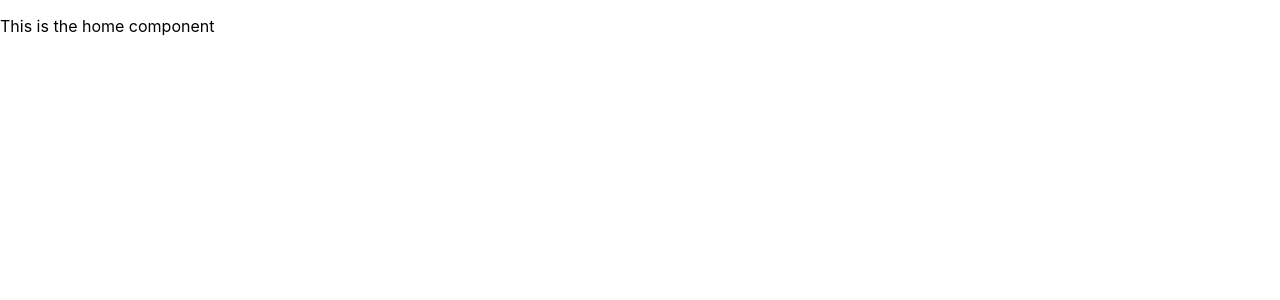
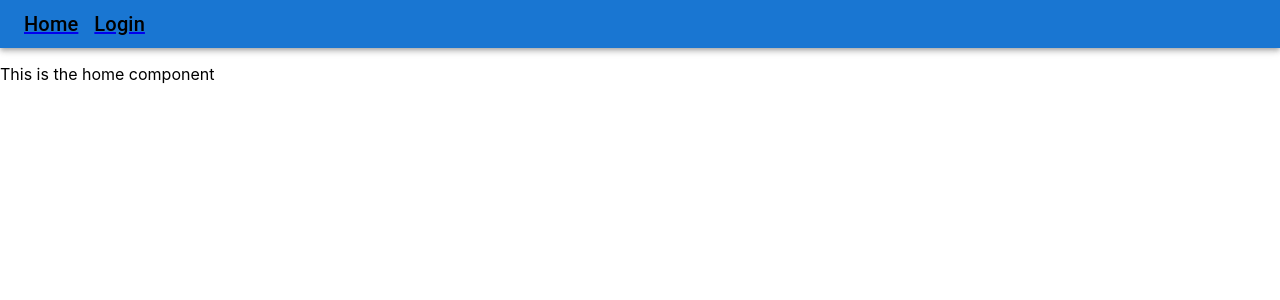
Before and after one commit to linh-vup/ga-project-4-frontend, a React (Create React App) app: page / in a window 1280 px wide. Shown: the top 300 px of the page. Built offline with nearby package versions, Linux system fonts and the light colour scheme.

Commit message:
add navbar component

```diff
--- a/src/App.js
+++ b/src/App.js
@@ -2,13 +2,15 @@
 
 import Home from './components/Home';
 import Login from './components/Login';
+import Navbar from './components/Navbar';
 
 function App() {
   return (
     <Router>
+      <Navbar />
       <Routes>
         <Route path='/' element={<Home />} />
-        <Route path='/login/' element={<Login />} />
+        <Route path='/login' element={<Login />} />
       </Routes>
     </Router>
   );
--- /dev/null
+++ b/src/components/Navbar.js
@@ -0,0 +1,33 @@
+import { AppBar, Box, Toolbar, Typography } from '@mui/material';
+import { useNavigate, Link } from 'react-router-dom';
+
+export default function Navbar() {
+  return (
+    <Box sx={{ flexgrow: 1 }}>
+      <AppBar position='static'>
+        <Toolbar variant='dense' className='Navbar'>
+          <Link to='/'>
+            <Typography
+              variant='h6'
+              color='inherit'
+              component='div'
+              sx={{ mr: 2, color: 'black' }}
+            >
+              Home
+            </Typography>
+          </Link>
+          <Link to='/login'>
+            <Typography
+              variant='h6'
+              color='inherit'
+              component='div'
+              sx={{ mr: 2, color: 'black' }}
+            >
+              Login
+            </Typography>
+          </Link>
+        </Toolbar>
+      </AppBar>
+    </Box>
+  );
+}
```
